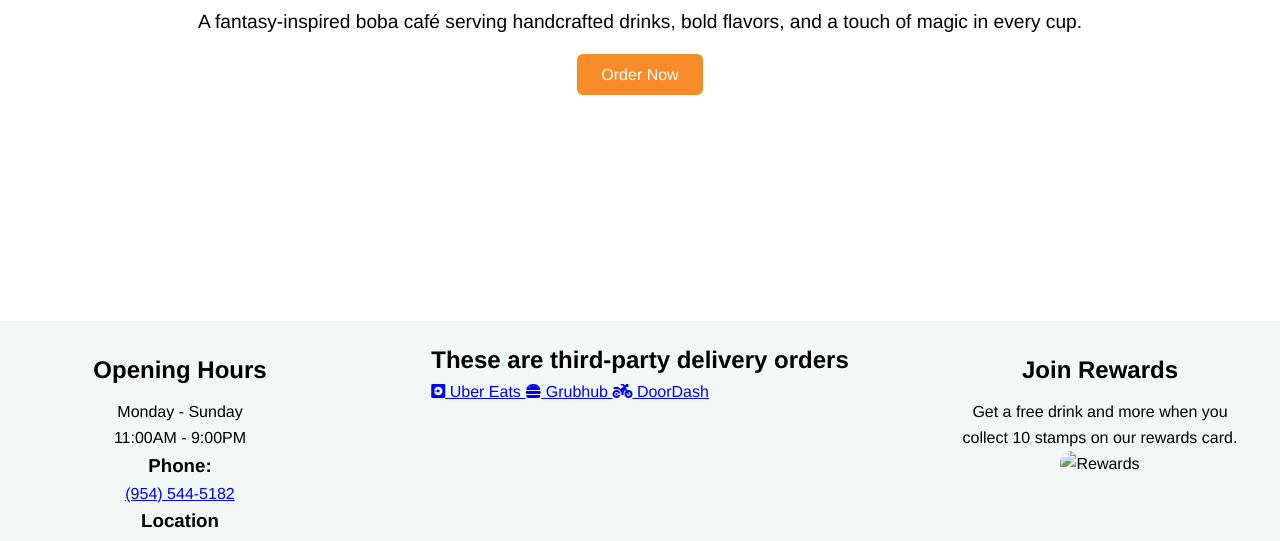
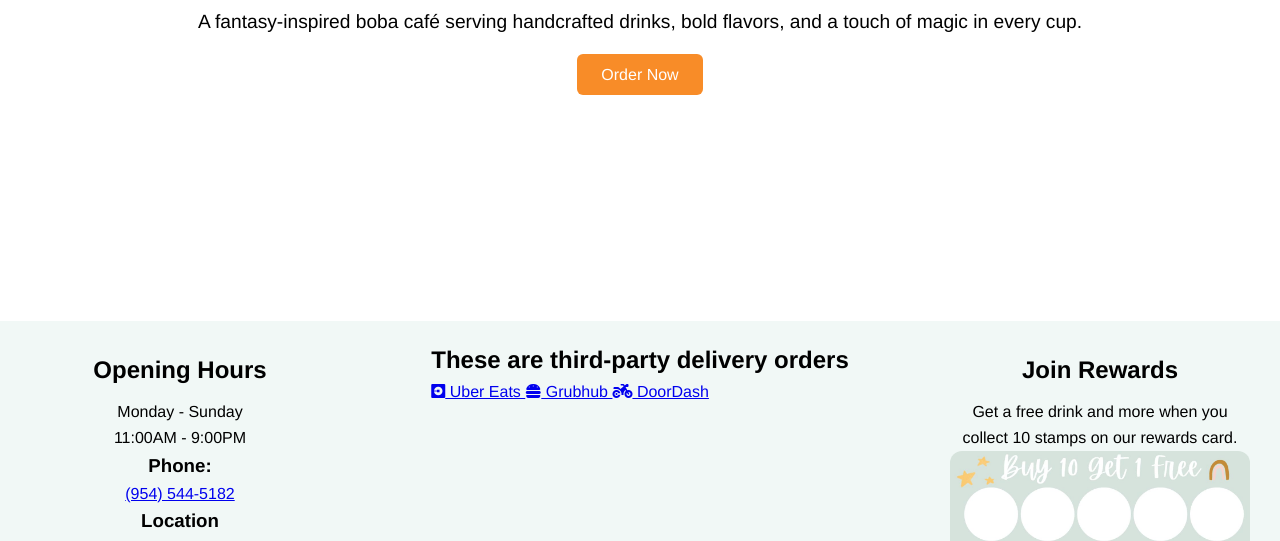
Before and after one commit to li-van/ISEKAI-WEBSITE, a plain HTML site: page index.html in a window 1280 px wide. Shown: the part 410-951 px from the top of the page. Drawn offline with Linux system fonts and the light colour scheme.

Commit message:
Update index.html

```diff
--- a/index.html
+++ b/index.html
@@ -72,7 +72,7 @@ rel="stylesheet"
     <div class="card">
       <h2>Join Rewards</h2>
       <p>Get a free drink and more when you collect 10 stamps on our rewards card.</p>
-      <img src="images\IMG for INDEX\Green Simple Cute Loyalty Card - 1.png" alt="Rewards" />
+      <img src="images\IMG for INDEX\Green Simple Cute Loyalty Card - 1.jpg" alt="Rewards" />
     </div>
   </section>
 
```
